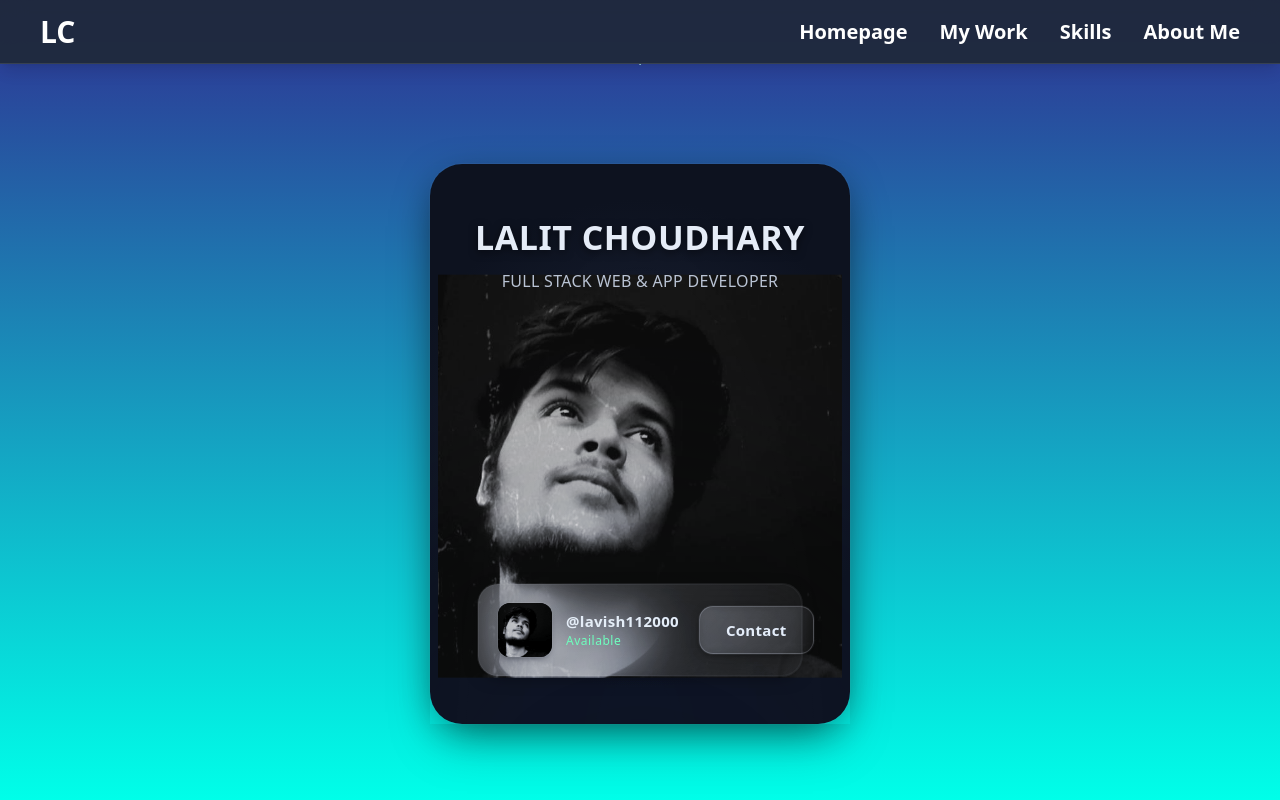
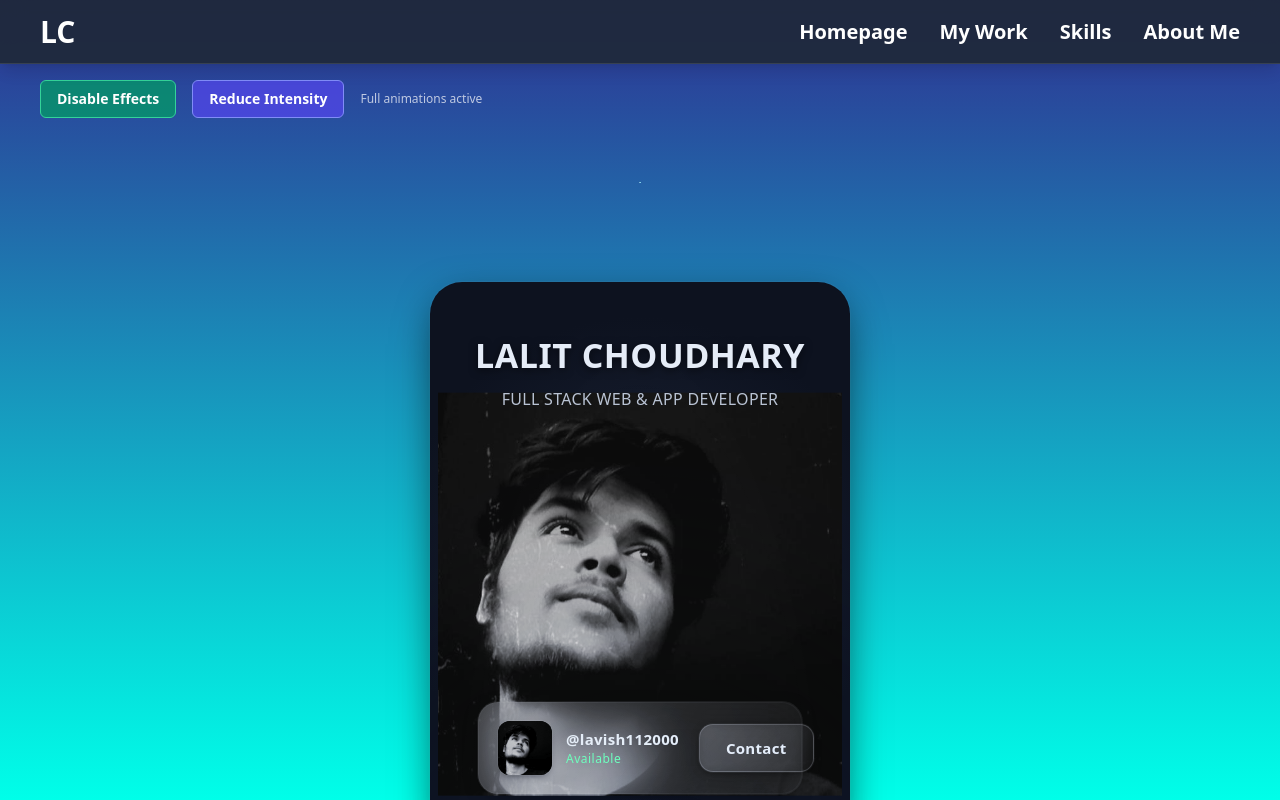
Before and after one commit to lavish112000/my-portfolio, a React (Create React App) app: page / in a window 1280 px wide. Built offline with nearby package versions, Linux system fonts and the light colour scheme.

Commit message:
feat(effects): per-item pop animations, global effects toggle, idle prism prefetch, reduced-effects overrides

```diff
--- a/src/App.js
+++ b/src/App.js
@@ -97,6 +97,16 @@ const App = () => {
    * @type {string} currentSection - Current active section ('skills' or 'projects')
    */
   const [currentSection, setCurrentSection] = useState('');
+  /**
+   * Visual effects master toggle (controls Prism, hover scaling, pop animations)
+   * @type {boolean}
+   */
+  const [effectsEnabled, setEffectsEnabled] = useState(true);
+  /**
+   * Reduced effects mode (softer animations without fully disabling)
+   * @type {boolean}
+   */
+  const [reducedEffects, setReducedEffects] = useState(false);
 
   // ============================================================================
   // STATIC DATA
@@ -122,6 +132,27 @@ const App = () => {
 
   // Detect reduced motion preference once (outside lazy Prism usage)
   const prefersReducedMotion = typeof window !== 'undefined' && window.matchMedia && window.matchMedia('(prefers-reduced-motion: reduce)').matches;
+  // Sync reduced motion preference to reducedEffects state once on mount
+  useEffect(() => {
+    if (prefersReducedMotion) {
+      setReducedEffects(true);
+    }
+  }, [prefersReducedMotion]);
+
+  // Idle prefetch for Prism if effects will be enabled and not reduced (still beneficial)
+  useEffect(() => {
+    if (!effectsEnabled) return; // no need if disabled
+    // Only prefetch if component exists but before use (dynamic import chunk hint)
+    if (typeof window !== 'undefined' && 'requestIdleCallback' in window) {
+      window.requestIdleCallback(() => {
+        import('./components/Prism').catch(()=>{});
+      }, { timeout: 2000 });
+    } else {
+      setTimeout(() => {
+        import('./components/Prism').catch(()=>{});
+      }, 1500);
+    }
+  }, [effectsEnabled]);
 
   /**
    * Portfolio projects data
@@ -792,7 +823,7 @@ const App = () => {
     useEffect(() => {
       const handleScroll = () => {
         const currentRef = containerRef.current;
-        if (currentRef) {
+        if (!currentRef) return;
         const currentScrollY = currentRef.scrollTop;
         if (currentScrollY > lastScrollY.current && currentScrollY > 100) {
           setIsNavbarVisible(false);
@@ -802,21 +833,17 @@ const App = () => {
         lastScrollY.current = currentScrollY;
         const viewportHeight = window.innerHeight;
         skillsRef.current.forEach((ref, index) => {
-            if (ref) {
+          if (!ref) return;
           const rect = ref.getBoundingClientRect();
           const isVisible = rect.top < viewportHeight - 100;
-              setSkillsVisible(prev => ({ ...prev, [index]: isVisible }));
-            }
+          setSkillsVisible(prev => (prev[index] === isVisible ? prev : { ...prev, [index]: isVisible }));
         });
-
         projectsRef.current.forEach((ref, index) => {
-            if (ref) {
+          if (!ref) return;
           const rect = ref.getBoundingClientRect();
           const isVisible = rect.top < viewportHeight - 100;
-              setProjectsVisible(prev => ({ ...prev, [index]: isVisible }));
-            }
+            setProjectsVisible(prev => (prev[index] === isVisible ? prev : { ...prev, [index]: isVisible }));
         });
-        }
       };
 
       const currentContainer = containerRef.current;
@@ -960,6 +987,27 @@ const App = () => {
             <button onClick={() => containerRef.current.querySelector('#about').scrollIntoView({ behavior: 'smooth' })} className="hover:text-blue-400 transition-colors duration-200">About Me</button>
           </div>
     </nav>
+        {/* Effects Toggles */}
+        <div className="mt-20 px-10 flex flex-wrap gap-4 items-center">
+          <button
+            type="button"
+            onClick={() => setEffectsEnabled(e => !e)}
+            className={`px-4 py-2 rounded-md font-semibold transition-all duration-300 border text-sm ${(effectsEnabled ? 'bg-emerald-600/80 hover:bg-emerald-500 border-emerald-400' : 'bg-gray-600/60 hover:bg-gray-500 border-gray-400')} ${reducedEffects ? 'ring-2 ring-yellow-400/60' : ''}`}
+          >
+            {effectsEnabled ? 'Disable Effects' : 'Enable Effects'}
+          </button>
+          <button
+            type="button"
+            onClick={() => setReducedEffects(r => !r)}
+            disabled={!effectsEnabled}
+            className={`px-4 py-2 rounded-md font-semibold transition-all duration-300 border text-sm ${(reducedEffects ? 'bg-yellow-600/80 hover:bg-yellow-500 border-yellow-400' : 'bg-indigo-600/80 hover:bg-indigo-500 border-indigo-400')} disabled:opacity-40 disabled:cursor-not-allowed`}
+          >
+            {reducedEffects ? 'Normal Intensity' : 'Reduce Intensity'}
+          </button>
+          <span className="text-xs opacity-70">
+            {effectsEnabled ? (reducedEffects ? 'Reduced animations active' : 'Full animations active') : 'Effects disabled'}
+          </span>
+        </div>
     {/* Spotlight Section with Prism background and ProfileCard in foreground */}
     <section className="spotlight-section relative w-full h-[760px] mt-16 flex items-center justify-center overflow-hidden" id="spotlight">
           <div className="absolute inset-0 pointer-events-none mix-blend-screen opacity-90">
@@ -1020,12 +1068,12 @@ const App = () => {
                 const isLeft = index % 2 === 0;
                 const animationClass = projectsVisible[index] ? 'translate-x-0 opacity-100' : (isLeft ? '-translate-x-full opacity-0' : 'translate-x-full opacity-0');
 
-                const popInClass = projectsVisible[index] ? `pop-in-seq pop-in-delay-${(index % 5)}` : '';
+                const popInClass = effectsEnabled && projectsVisible[index] ? `pop-in-seq pop-in-delay-${(index % 5)}` : '';
                 return (
                   <div
                     key={project.id}
                     ref={el => projectsRef.current[index] = el}
-                    className={`relative group p-6 rounded-xl shadow-2xl bg-gray-800 bg-opacity-50 backdrop-blur-sm skill-card-hover pop-hover cursor-pointer ${animationClass} ${popInClass}`}
+                    className={`relative group p-6 rounded-xl shadow-2xl bg-gray-800 bg-opacity-50 backdrop-blur-sm skill-card-hover ${effectsEnabled ? 'pop-hover' : ''} cursor-pointer ${animationClass} ${popInClass} ${!effectsEnabled ? 'no-effects' : ''} ${reducedEffects && effectsEnabled ? 'reduced-effects' : ''}`}
                     onClick={() => onProjectClick(project, containerRef)}
                   >
                     <div className="flex flex-col items-center text-center">
@@ -1078,13 +1126,13 @@ const App = () => {
                         animationClass = skillsVisible[globalIndex] ? 'translate-y-0 opacity-100' : 'translate-y-full opacity-0';
                       }
 
-                      const skillPop = skillsVisible[globalIndex] ? `pop-in-seq pop-in-delay-${(skillIndex % 5)}` : '';
+                      const skillPop = effectsEnabled && skillsVisible[globalIndex] ? `pop-in-seq pop-in-delay-${(skillIndex % 5)}` : '';
                       return (
                         <button
                           key={`${item.name}-${category}`}
                           ref={el => skillsRef.current[globalIndex] = el}
                           onClick={() => handleSkillClick(item.name)}
-                          className={`p-6 rounded-xl shadow-lg bg-gray-800 bg-opacity-70 backdrop-blur-sm flex items-center space-x-4 skill-card-hover pop-hover cursor-pointer focus:outline-none focus:ring-4 focus:ring-blue-400 focus:ring-opacity-50 ${animationClass} ${skillPop}`}
+                          className={`p-6 rounded-xl shadow-lg bg-gray-800 bg-opacity-70 backdrop-blur-sm flex items-center space-x-4 skill-card-hover ${effectsEnabled ? 'pop-hover' : ''} cursor-pointer focus:outline-none focus:ring-4 focus:ring-blue-400 focus:ring-opacity-50 ${animationClass} ${skillPop} ${!effectsEnabled ? 'no-effects' : ''} ${reducedEffects && effectsEnabled ? 'reduced-effects' : ''}`}
                         >
                           <div className="w-12 h-12 flex-shrink-0">
                             {item.customIcon ? item.customIcon : <img src={item.icon} alt={`${item.name} icon`} className="w-full h-full object-contain animate-spin-slow" />}
```
Also changed, not shown: src/App.css (+7 -0 lines). Lines whose indentation alone changed are shown as unchanged.
